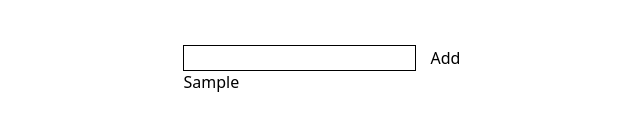
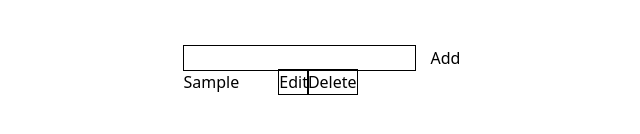
Before and after one commit to GoreSawata27/notes, a React (Vite) app: page / in a window 1280 px wide. Both pictures are taken after typing "Sample" into the empty fields and a click on the button "Add". Shown: the part 330-464 px from the top of the page, without its empty margins (318-958 px from the left). Built offline with nearby package versions, Linux system fonts and the light colour scheme.

Commit message:
CRUD todo list with localStorage

```diff
--- a/src/MachineCoding/TodoList/TodoList.tsx
+++ b/src/MachineCoding/TodoList/TodoList.tsx
@@ -1,4 +1,4 @@
-import { useState } from "react";
+import { useEffect, useState } from "react";
 
 interface TodoType {
   id: number;
@@ -7,30 +7,92 @@ interface TodoType {
 
 export default function TodoList() {
   const [todo, setTodo] = useState<string>("");
-  const [todoList, setTodoList] = useState<TodoType[]>([]);
+  const [todoList, setTodoList] = useState<TodoType[]>(() => {
+    const getStoredData = localStorage.getItem("todoList");
+    return getStoredData ? JSON.parse(getStoredData) : [];
+  });
+  const [isEditing, setIsEditing] = useState<boolean>(false);
+  const [editId, setEditId] = useState<number | null>(null);
 
   const handleAddTodo = () => {
     if (!todo) return alert("Please add a todo");
 
-    const addTodo = {
-      id: Date.now(),
-      todo,
-    };
+    if (isEditing && editId !== null) {
+      setTodoList((prev) => prev.map((item) => (item.id === editId ? { ...item, todo } : item)));
+      setIsEditing(false);
+      setEditId(null);
+    } else {
+      const addTodo = {
+        id: Date.now(),
+        todo,
+      };
 
-    setTodoList((prev) => [addTodo, ...prev]);
+      setTodoList((prev) => [addTodo, ...prev]);
+    }
     setTodo("");
   };
+
+  const handelDelete = (id: number) => {
+    const filterOutId = todoList.filter((todos) => todos.id !== id);
+    setTodoList(filterOutId);
+  };
+
+  const handelEdit = (id: number) => {
+    setIsEditing(true);
+    const getData = todoList.find((todos) => todos.id === id);
+    if (!getData) return;
+
+    setEditId(id);
+    setTodo(getData.todo);
+  };
+
+  useEffect(() => {
+    localStorage.setItem("todoList", JSON.stringify(todoList));
+  }, [todoList]);
+
+  useEffect(() => {
+    const getStoredData = localStorage.getItem("todoList");
+    if (getStoredData) {
+      try {
+        const parsed = JSON.parse(getStoredData);
+        if (Array.isArray(parsed)) {
+          setTodoList(parsed);
+        }
+      } catch (err) {
+        console.error("Failed to parse localStorage data:", err);
+      }
+    }
+  }, []);
 
   return (
     <>
       <div className="flex gap-4">
-        <input type="text" className="outline" value={todo} onChange={(e) => setTodo(e.target.value)} />
-        <button onClick={handleAddTodo}>Add</button>
+        <input
+          type="text"
+          className="outline"
+          onKeyDown={(e) => {
+            if (e.key === "Enter") handleAddTodo();
+          }}
+          autoFocus
+          value={todo}
+          onChange={(e) => setTodo(e.target.value)}
+        />
+        <button onClick={handleAddTodo}>{isEditing ? "Update" : "Add"}</button>
       </div>
 
-      <ul>
+      <ul className="flex flex-col gap-4 ">
         {todoList.map((data) => (
-          <li key={data.id}>{data.todo}</li>
+          <li key={data.id} className="flex gap-10">
+            <span>{data.todo}</span>
+            <span className="px-5">
+              <button className="p-2 outline" onClick={() => handelEdit(data.id)}>
+                Edit
+              </button>
+              <button className="p-2 outline" onClick={() => handelDelete(data.id)}>
+                Delete
+              </button>
+            </span>
+          </li>
         ))}
       </ul>
     </>
```
